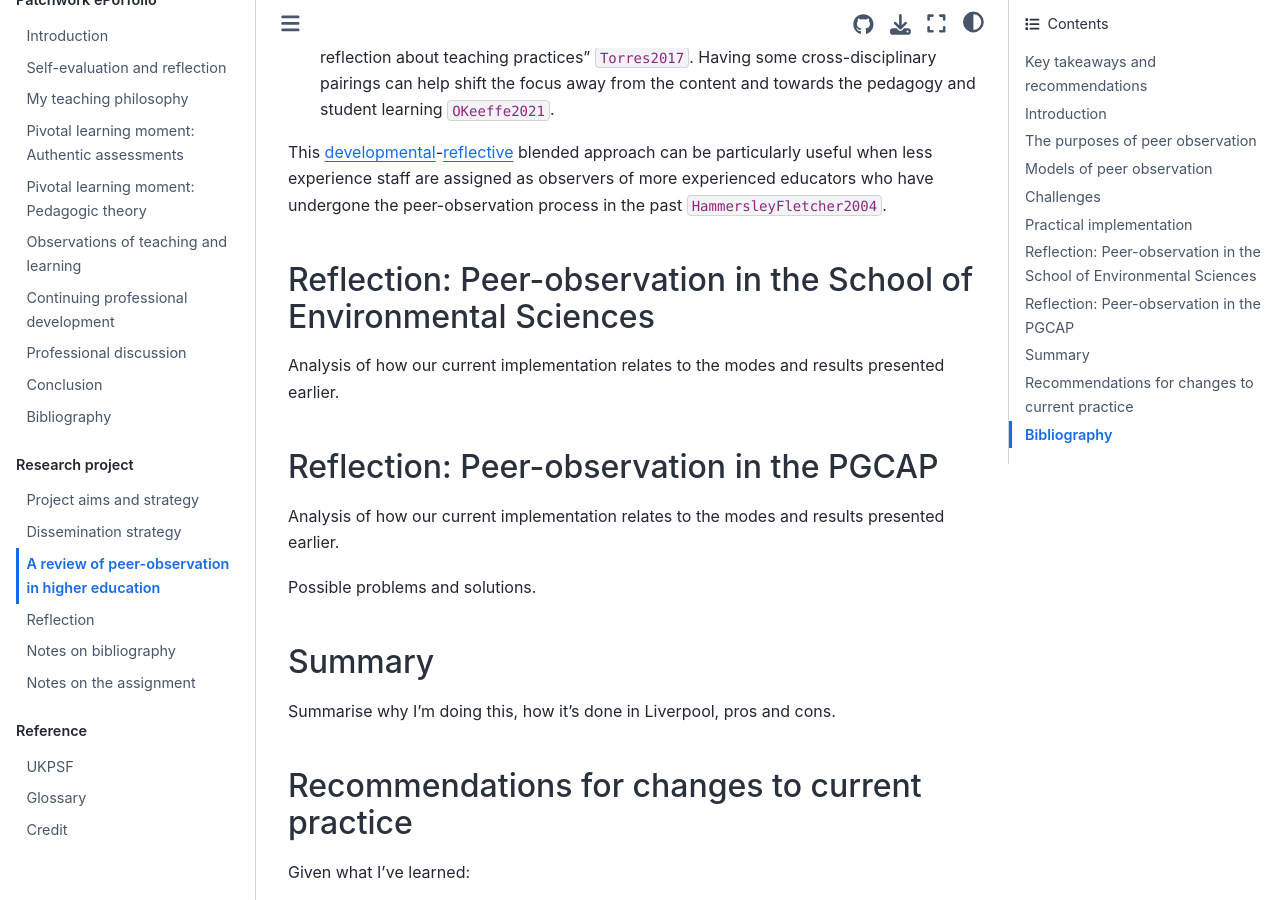
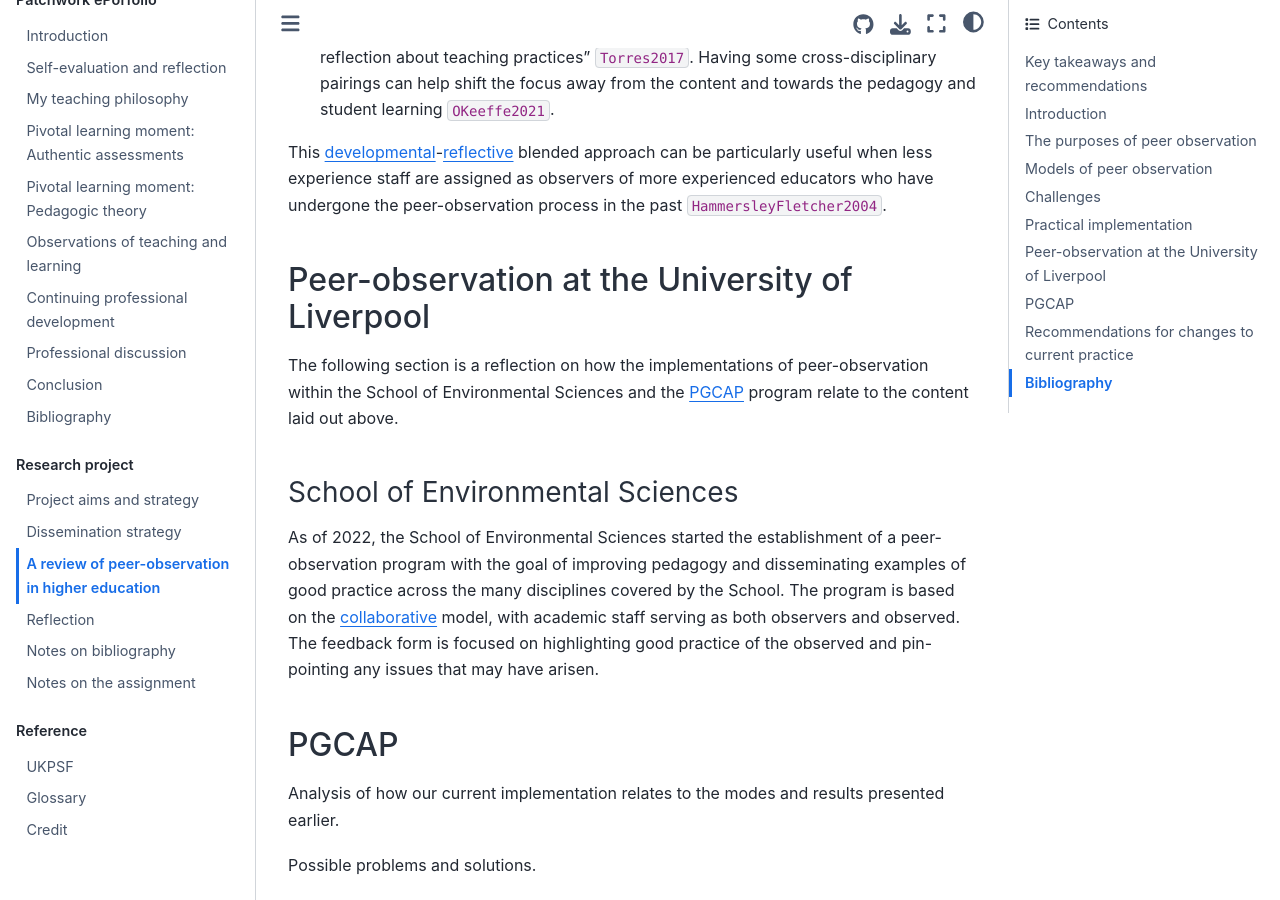
Before and after one commit to leouieda/pgcap, a Jupyter Book: the page built from report.md, in a window 1280 px wide and 900 px high, scrolled down 5164 px. Built offline with Jupyter Book 1.0.4 settings and Sphinx 7.4.7 and the Sphinx Book theme 1.1.4, drawn with Linux system fonts in a browser that asks for light colours; cross-references to code outside the pages are shown as plain code.

Commit message:
Start reflection on PO at Liv

```diff
--- a/report.md
+++ b/report.md
@@ -133,6 +133,7 @@ developmental observer is important for facilitating reflective practice.
 Furthermore, an expert educator can help provide the necessary scaffolding for
 academic staff to discuss pedagogical practice {cite:p}`Thomson2015`.
 
+
 ## Challenges
 
 Implementation of a blended developmental-collaborative model are not without
@@ -241,23 +242,30 @@ particularly useful when less experience staff are assigned as observers of
 more experienced educators who have undergone the peer-observation process in
 the past {cite:p}`HammersleyFletcher2004`.
 
-## Reflection: Peer-observation in the School of Environmental Sciences
 
-Analysis of how our current implementation relates to the modes and results
-presented earlier.
+## Peer-observation at the University of Liverpool
+
+The following section is a reflection on how the implementations of
+peer-observation within the School of Environmental Sciences and the
+{term}`PGCAP` program relate to the content laid out above.
+
+### School of Environmental Sciences
+
+As of 2022, the School of Environmental Sciences started the establishment of a
+peer-observation program with the goal of improving pedagogy and disseminating
+examples of good practice across the many disciplines covered by the School.
+The program is based on the {term}`collaborative` model, with academic staff
+serving as both observers and observed.
+The feedback form is focused on highlighting good practice of the observed and
+pin-pointing any issues that may have arisen.
 
 
-## Reflection: Peer-observation in the PGCAP
+## PGCAP
 
 Analysis of how our current implementation relates to the modes and results
 presented earlier.
 
 Possible problems and solutions.
-
-
-## Summary
-
-Summarise why I'm doing this, how it's done in Liverpool, pros and cons.
 
 
 ## Recommendations for changes to current practice
```
